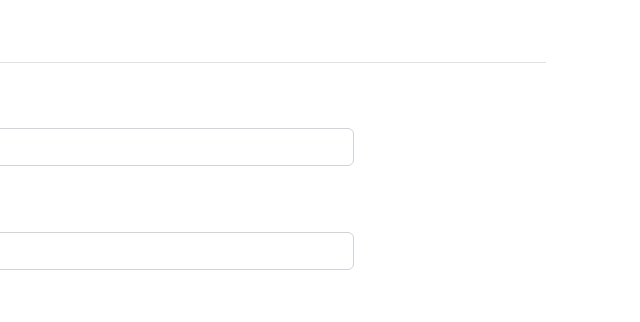
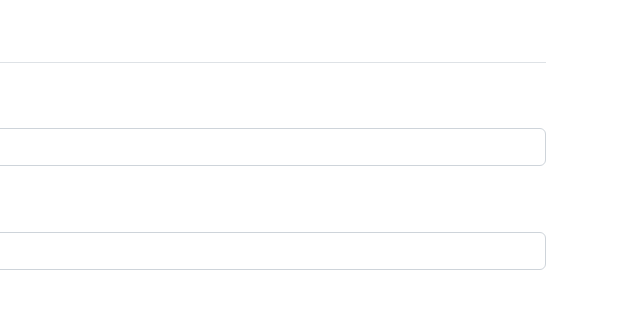
Before and after one commit to Sahdev-rajput/My-Portfolio, a plain HTML site: page index.html in a window 1280 px wide. Shown: the part 2900-3222 px from the top of the page, 640-1280 px from the left. Drawn offline with nearby package versions, Linux system fonts and the light colour scheme.

Commit message:
Update index.html

```diff
--- a/index.html
+++ b/index.html
@@ -188,11 +188,11 @@
       <h2 class="pb-2 border-bottom" style="color:blue">Want to send a message</h2>
     <div class="mb-3 mt-3">
     <label for="formGroupExampleInput" class="form-label"><h3>Firstname <i class="fa-sharp fa-solid fa-circle-user" style="color:red; font-size: 30px;"></i></h3></label>
-      <input type="text" style="width:900px" class="form-control" id="formGroupExampleInput" placeholder="Firstname">
+      <input type="text" class="form-control" id="formGroupExampleInput" placeholder="Firstname">
     </div>
     <div class="mb-3">
       <label for="formGroupExampleInput2" class="form-label"><h3>Lastname <i class="fa-sharp fa-solid fa-user-tie" style="color:red; font-size: 30px;"></i></h3></label>
-      <input type="text" class="form-control" style="width:900px" id="formGroupExampleInput2" placeholder="Lastname">
+      <input type="text" class="form-control" id="formGroupExampleInput2" placeholder="Lastname">
     </div>
     <div class="mb-3">
       <label for="validationTextarea" class="form-label"><h3>Message <i class="fa-sharp fa-solid fa-message" style="color:red; font-size: 30px;"></i></h3></label>
```
